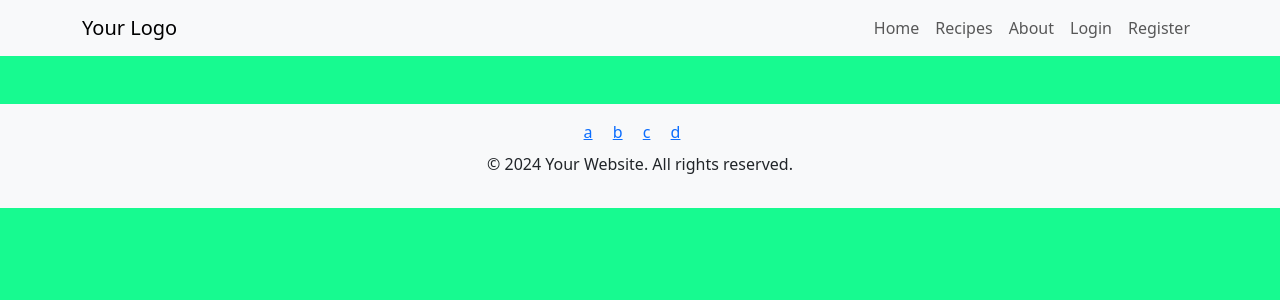
After one commit to CiaranBrain/Recipeze, a Django app: template templates/base.html in a window 1280 px wide. The commit adds this page. Shown: the top 300 px of the page. Run offline with Django 4.2, Linux system fonts and the light colour scheme; the template is opened without the code that fills it, so the values that code supplies are empty.

Commit message:
added base.html, header.html and footer.html, linked css

```diff
--- a/config/settings.py
+++ b/config/settings.py
@@ -33,8 +33,10 @@ DEBUG = True
 
 ALLOWED_HOSTS = [
     '.herokuapp.com',
+    '.gitpod.io',
     '8000-ciaranbrain-recipeze-a4iodlbx2rn.ws-eu108.gitpod.io',
-    '127.0.0.1'
+    '8000-ciaranbrain-recipeze-a4iodlbx2rn.ws-eu110.gitpod.io',
+    '127.0.0.1',
  ]
 
 
--- /dev/null
+++ b/static/css/style.css
@@ -0,0 +1,3 @@
+body {
+    background-color: rgb(23, 250, 144);
+}
--- /dev/null
+++ b/templates/base.html
@@ -0,0 +1,33 @@
+{% load static %}
+
+<!DOCTYPE html>
+<html lang="en">
+  <head>
+    <meta charset="UTF-8" />
+    <meta name="viewport" content="width=device-width, initial-scale=1.0" />
+
+    {% block extra_css %}
+<!-- add in css/ bootstrap -->
+<link href="https://cdn.jsdelivr.net/npm/bootstrap@5.3.0/dist/css/bootstrap.min.css" rel="stylesheet">
+<link rel="stylesheet" href="{% static 'css/style.css' %}">
+    {% endblock %}
+
+    {% block onload_js %}
+<!-- add js bootstrap -->
+<script src="https://cdn.jsdelivr.net/npm/@popperjs/core@2.11.6/dist/umd/popper.min.js"></script>
+<script src="https://cdn.jsdelivr.net/npm/bootstrap@5.3.0/dist/js/bootstrap.min.js"></script>
+    {% endblock %}
+<!-- title  -->
+    <title>Recipeze - {% block title %}{% endblock %}</title>
+  </head>
+  <body>
+<!-- external header -->
+    {% include "includes/header.html" %}
+
+    <main>{% block content %} {% endblock %}</main>
+<!-- external footer -->
+    {% include 'includes/footer.html' %}
+<!-- extra js -->
+    {% block extra_js %} {% endblock %}
+  </body>
+</html>
--- /dev/null
+++ b/templates/includes/footer.html
@@ -0,0 +1,16 @@
+{% load static %}
+
+<footer class="footer mt-5 py-3 bg-light">
+    <div class="container">
+        <div class="text-center">
+            <!-- Social Links -->
+            <a href="#" class="me-3">a<i class="bi bi-facebook"></i></a>
+            <a href="#" class="me-3">b<i class="bi bi-twitter"></i></a>
+            <a href="#" class="me-3">c<i class="bi bi-instagram"></i></a>
+            <a href="#" class="me-3">d<i class="bi bi-linkedin"></i></a>
+        </div>
+        <div class="text-center mt-2">
+            <p>&copy; 2024 Your Website. All rights reserved.</p>
+        </div>
+    </div>
+</footer>
--- /dev/null
+++ b/templates/includes/header.html
@@ -0,0 +1,29 @@
+{% load static %}
+
+<nav class="navbar navbar-expand-lg navbar-light bg-light">
+    <div class="container">
+        <a class="navbar-brand" href="#">Your Logo</a>
+        <button class="navbar-toggler" type="button" data-bs-toggle="collapse" data-bs-target="#navbarNav" aria-controls="navbarNav" aria-expanded="false" aria-label="Toggle navigation">
+            <span class="navbar-toggler-icon"></span>
+        </button>
+        <div class="collapse navbar-collapse" id="navbarNav">
+            <ul class="navbar-nav ms-auto">
+                <li class="nav-item">
+                    <a class="nav-link" href="#">Home</a>
+                </li>
+                <li class="nav-item">
+                    <a class="nav-link" href="#">Recipes</a>
+                </li>
+                <li class="nav-item">
+                    <a class="nav-link" href="#">About</a>
+                </li>
+                <li class="nav-item">
+                    <a class="nav-link" href="#">Login</a>
+                </li>
+                <li class="nav-item">
+                    <a class="nav-link" href="#">Register</a>
+                </li>
+            </ul>
+        </div>
+    </div>
+</nav>
```
Also changed, not shown: recipe/templates/recipes_list.html (+8 -9 lines).
